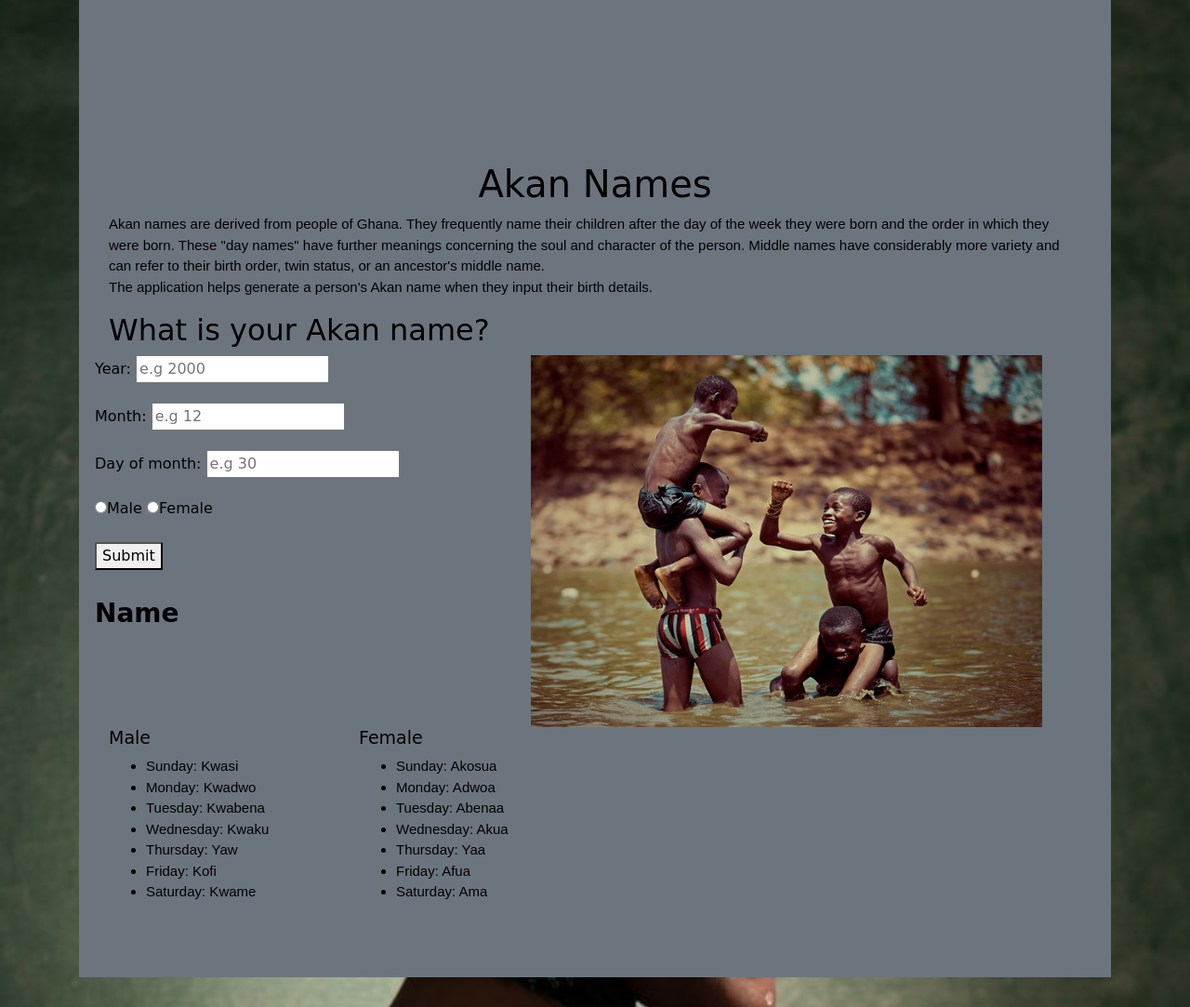
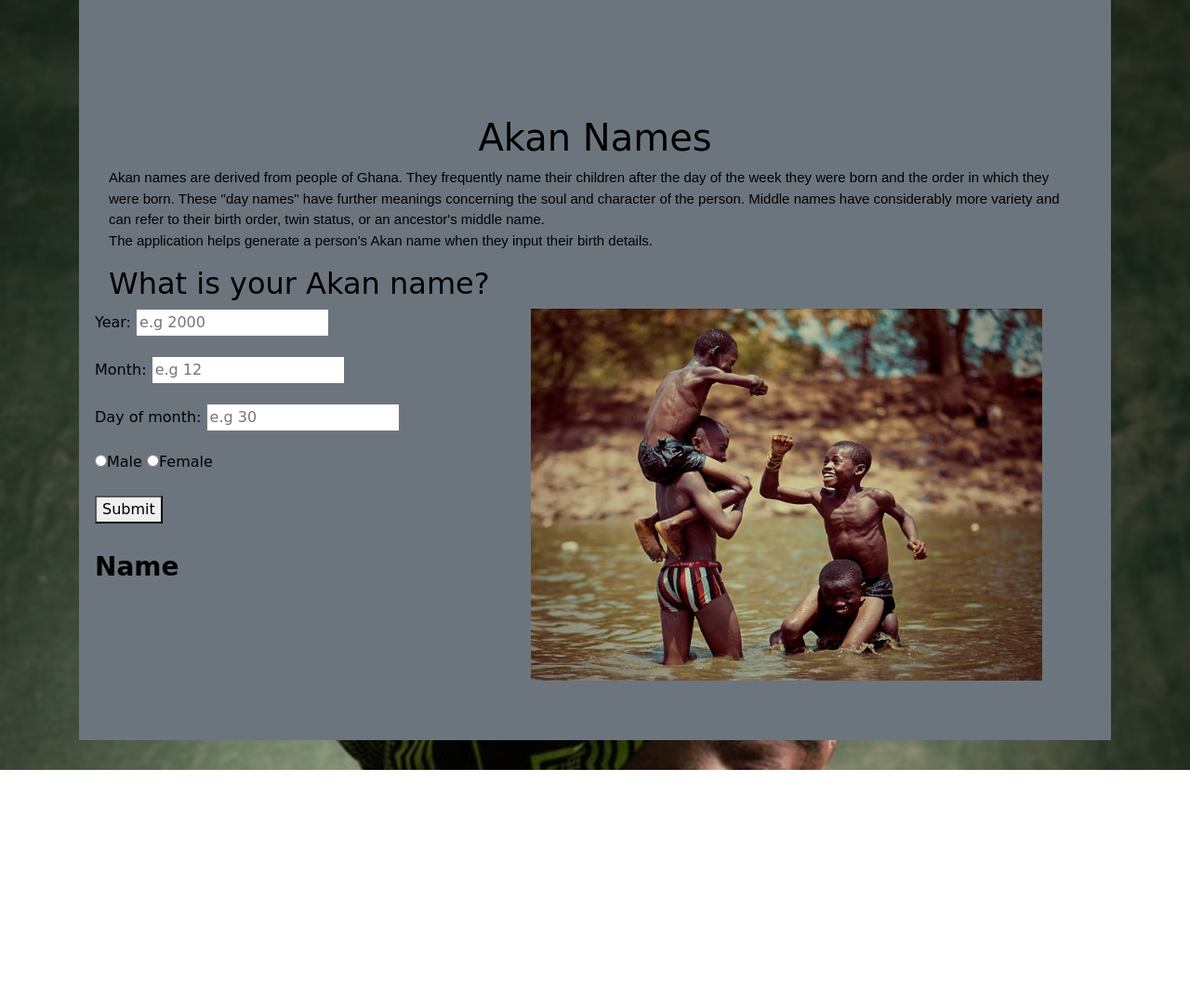
Before and after one commit to Libb521/Akan-names, a plain HTML site: page index.html in a window 1280 px wide. Shown: the part 40-1123 px from the top of the page at 93% size. After the commit the page ends 868 px from the top, so only its background shows below. Drawn offline with Linux system fonts and the light colour scheme; files whose address does not match are found by name; a web font is replaced by a local one.

Commit message:
edited the styles section, changed the margin top from 150px to 100px

```diff
--- a/index.html
+++ b/index.html
@@ -142,7 +142,7 @@ for(var a=0; a<7;a++){
         </div>
       </div>
 
-      <div class="row" id="names">
+      <!-- <div class="row" id="names">
         <div class="panel col-md-3">
           <h2>Male</h2>
           <ul>
@@ -169,7 +169,7 @@ for(var a=0; a<7;a++){
           </ul>
         </div>
 
-      </div>
+      </div> -->
 
 </body>
 
--- a/styles.css
+++ b/styles.css
@@ -21,7 +21,7 @@ body{
     text-align: center;
     color: black;
     font-family: 'Rye', cursive;
-    margin-top: 150px;
+    margin-top: 100px;
 }
 #intro p{
     font-family: 'Arya', sans-serif;
```
